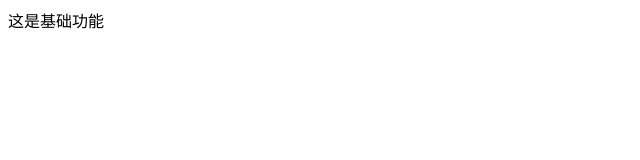
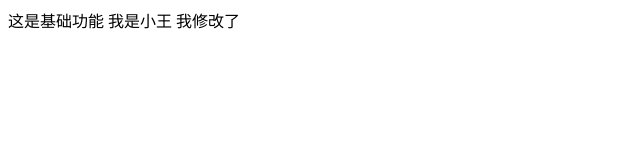
Before and after one commit to sherrypp520/myfirst, a plain HTML site: page index.html in a window 1280 px wide. Shown: the whole page, without its empty margins (0-640 px from the left). Drawn offline with Linux system fonts and the light colour scheme.

Commit message:
我是小王我修改了

```diff
--- a/index.html
+++ b/index.html
@@ -8,5 +8,6 @@
 </head>
 <body>
     这是基础功能
+    我是小王 我修改了
 </body>
 </html>
```
